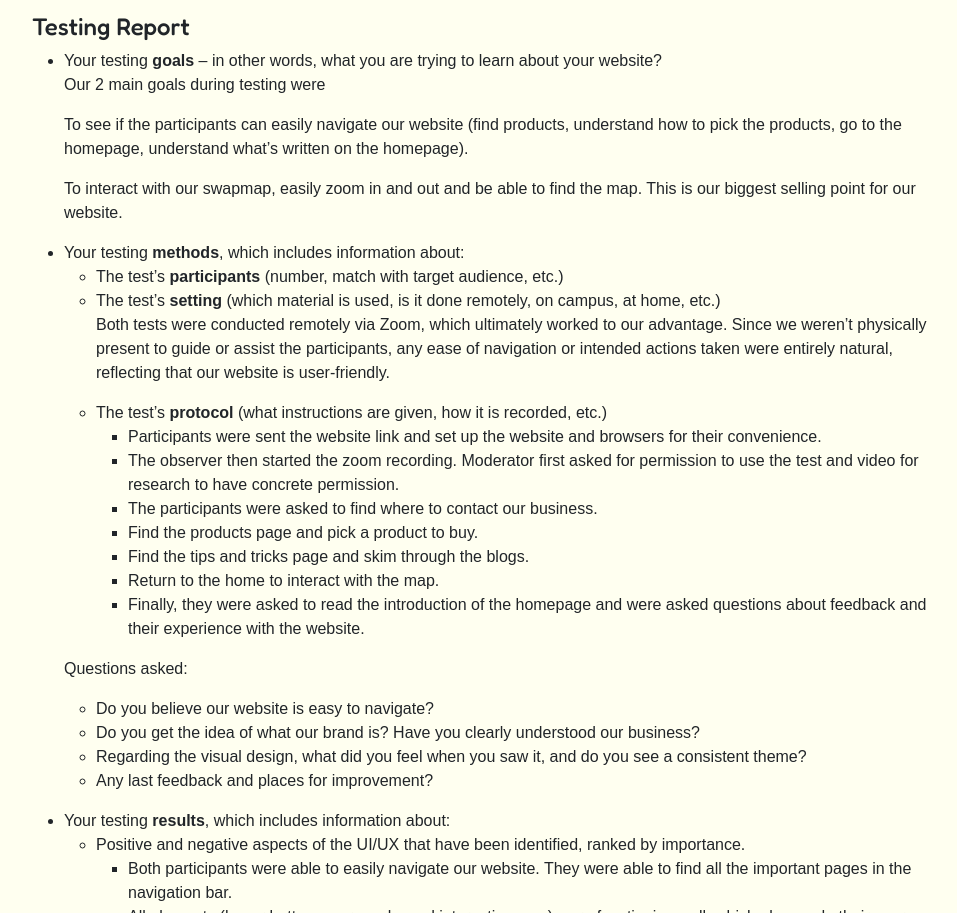
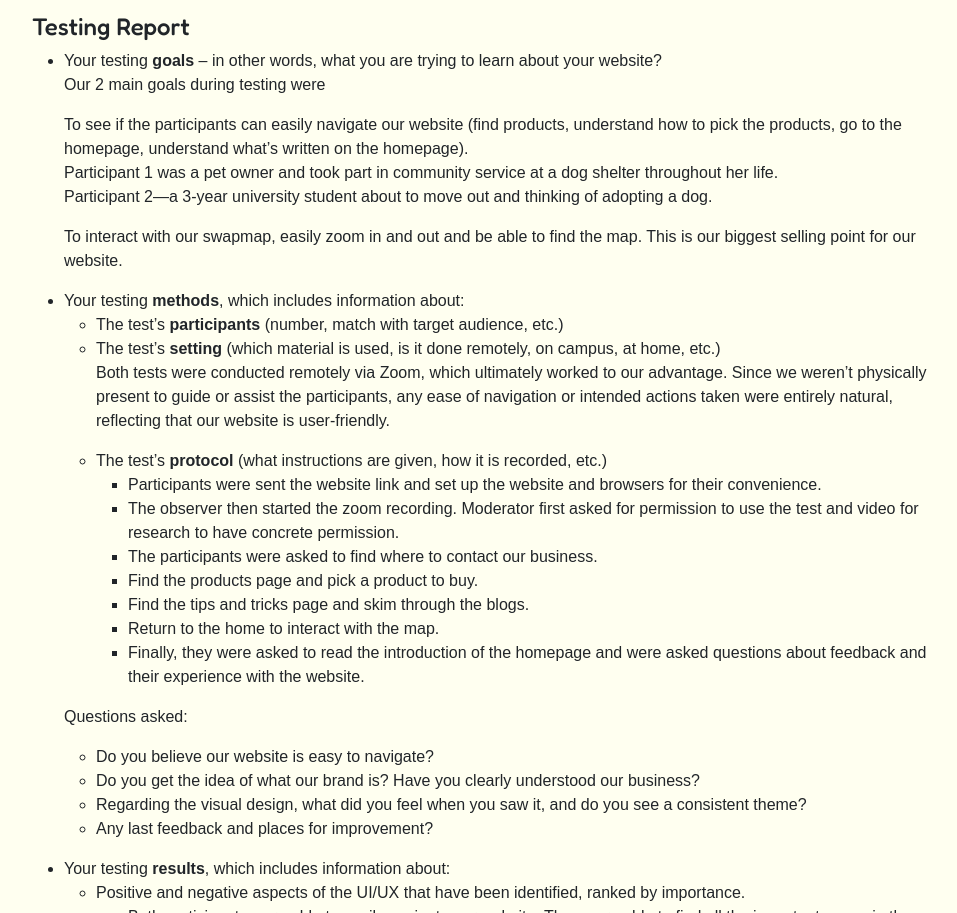
Before and after one commit to Atluswish/Pawswap, a plain HTML site: page corporate.html in a window 1280 px wide. Shown: the part 6288-7201 px from the top of the page, without its empty margins (240-1197 px from the left). Drawn offline with nearby package versions, Linux system fonts and the light colour scheme; a web font is replaced by a local one.

Commit message:
Update corporate.html

```diff
--- a/corporate.html
+++ b/corporate.html
@@ -272,7 +272,9 @@
           <ul>
             <li>Your testing <strong>goals</strong> &ndash; in other words, what you are trying to learn about your website?</li>
 			<p>Our 2 main goals during testing were </p>
-			 <p>To see if the participants can easily navigate our website (find products, understand how to pick the products, go to the homepage, understand what’s written on the homepage). </p>
+			 <p>To see if the participants can easily navigate our website (find products, understand how to pick the products, go to the homepage, understand what’s written on the homepage).<br>Participant 1 was a pet owner and took part in community service at a dog shelter throughout her life. <br>
+
+Participant 2—a 3-year university student about to move out and thinking of adopting a dog.  </p>
 			  <p>To interact with our swapmap, easily zoom in and out and be able to find the map. This is our biggest selling point for our website. </p>
             <li>Your testing <strong>methods</strong>, which includes information about:
               <ul>
```
